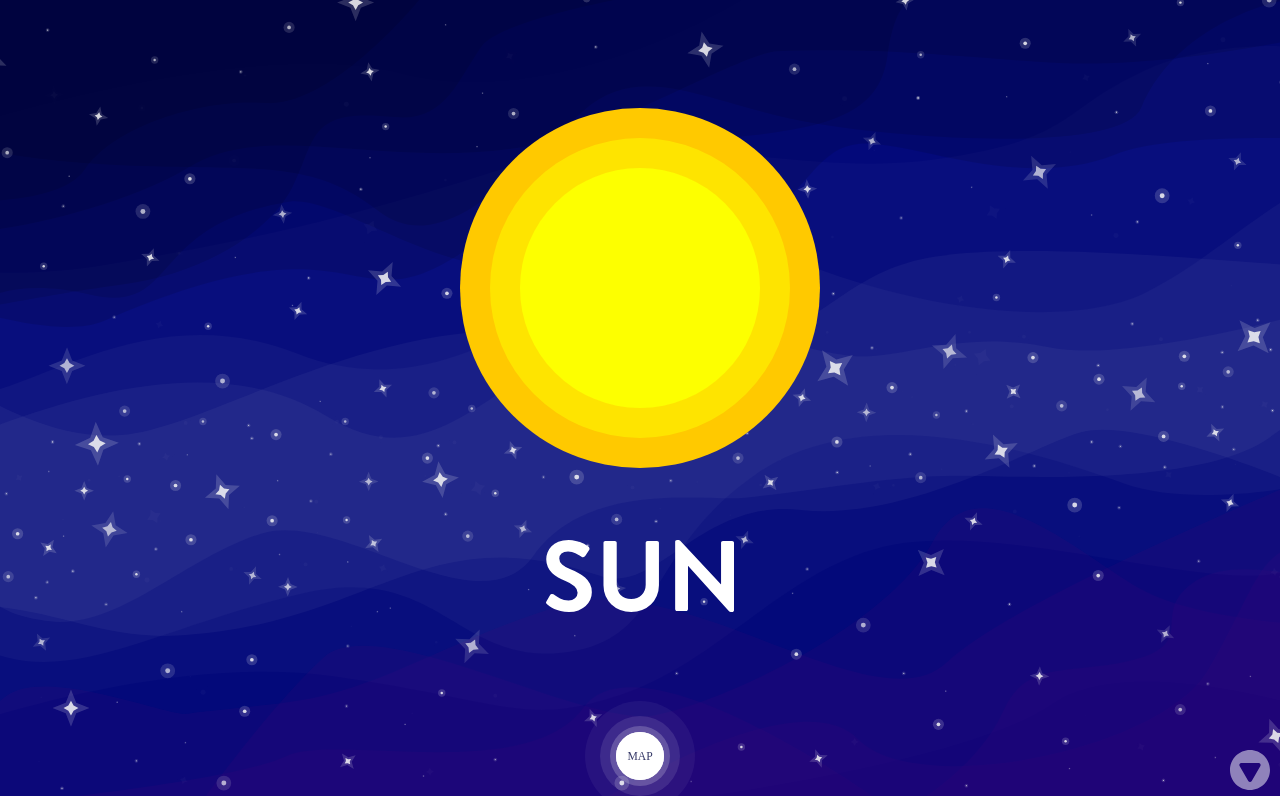
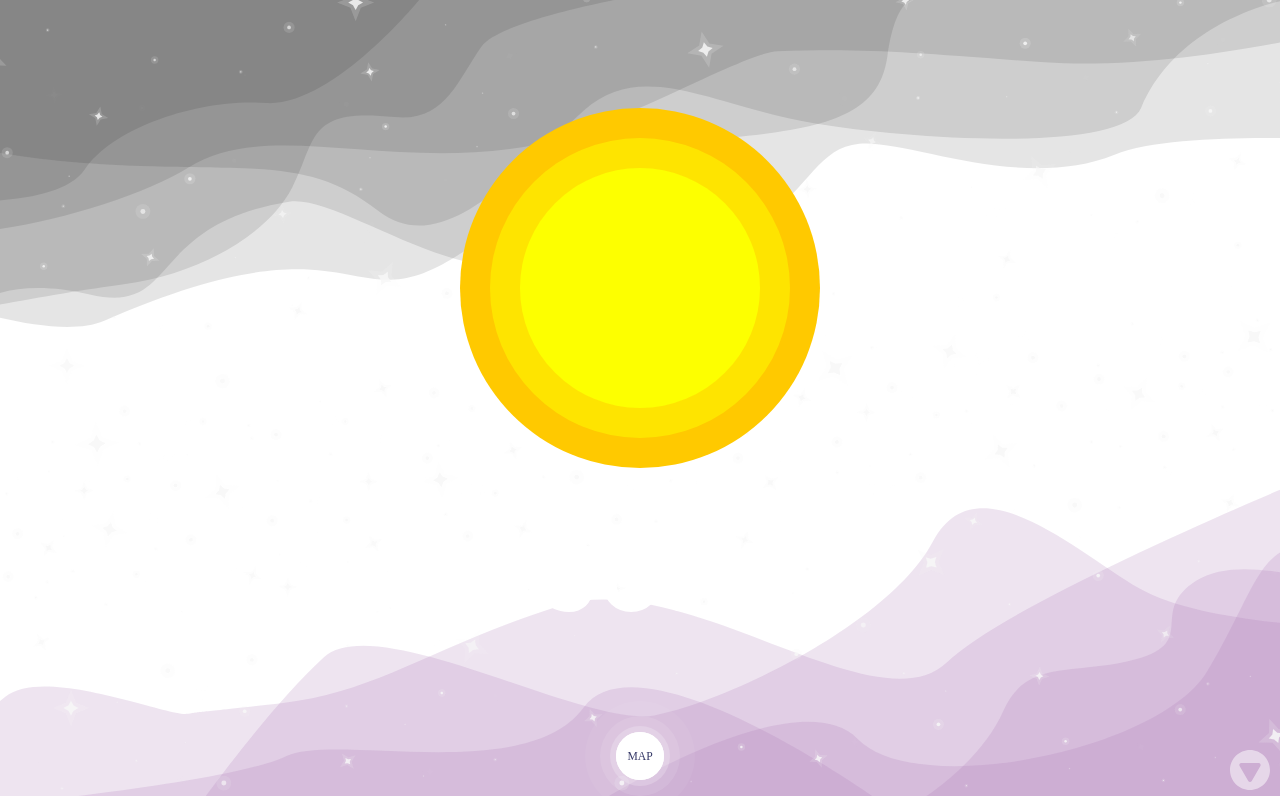
Before and after one commit to Kartist98/Blue-Space, a plain HTML site: page sun.html in a window 1280 px wide. Shown: the top 796 px of the page. Drawn offline with Linux system fonts and the light colour scheme.

Commit message:
Update common.css

```diff
--- a/css/common.css
+++ b/css/common.css
@@ -10,7 +10,6 @@
 /* MAIN RULES */
 
 body {
-	background-color: #000779;
 	margin: 0px;
 	padding: 0px;
     font-family: roboto;
```
